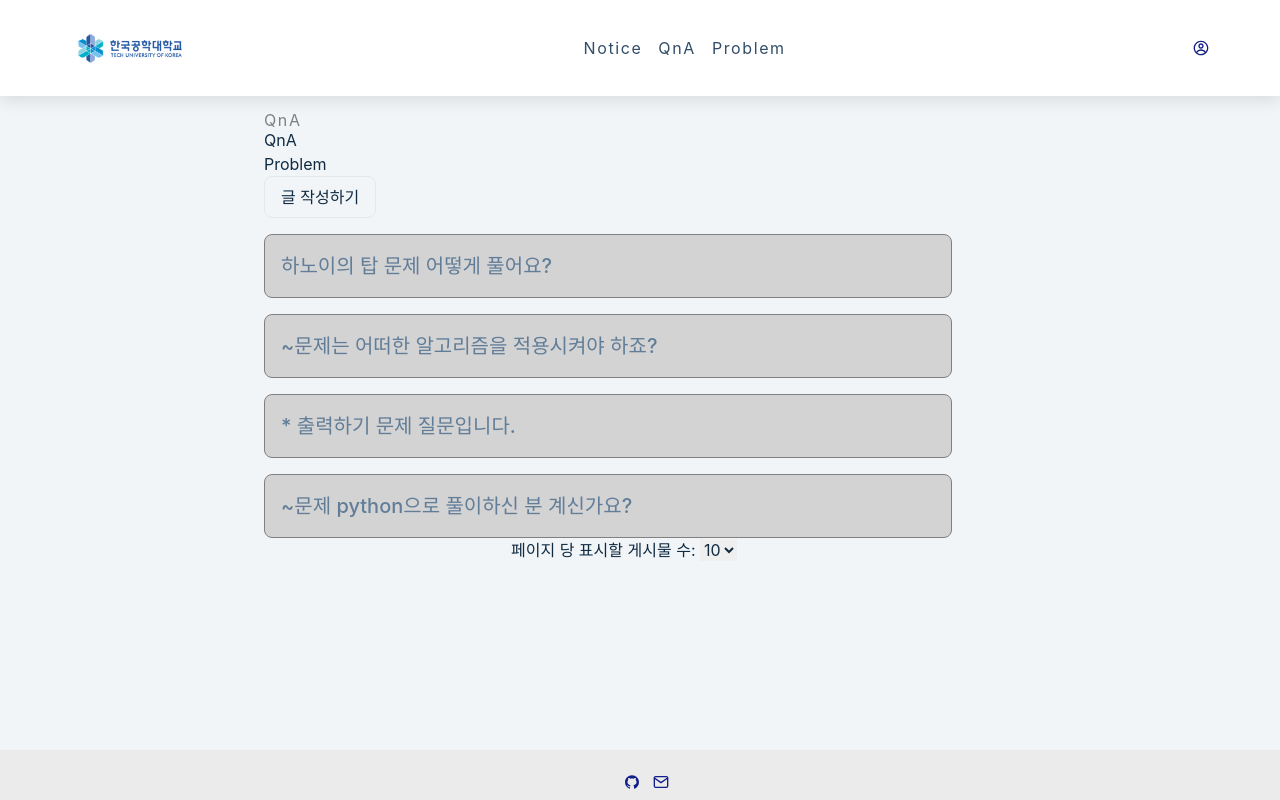
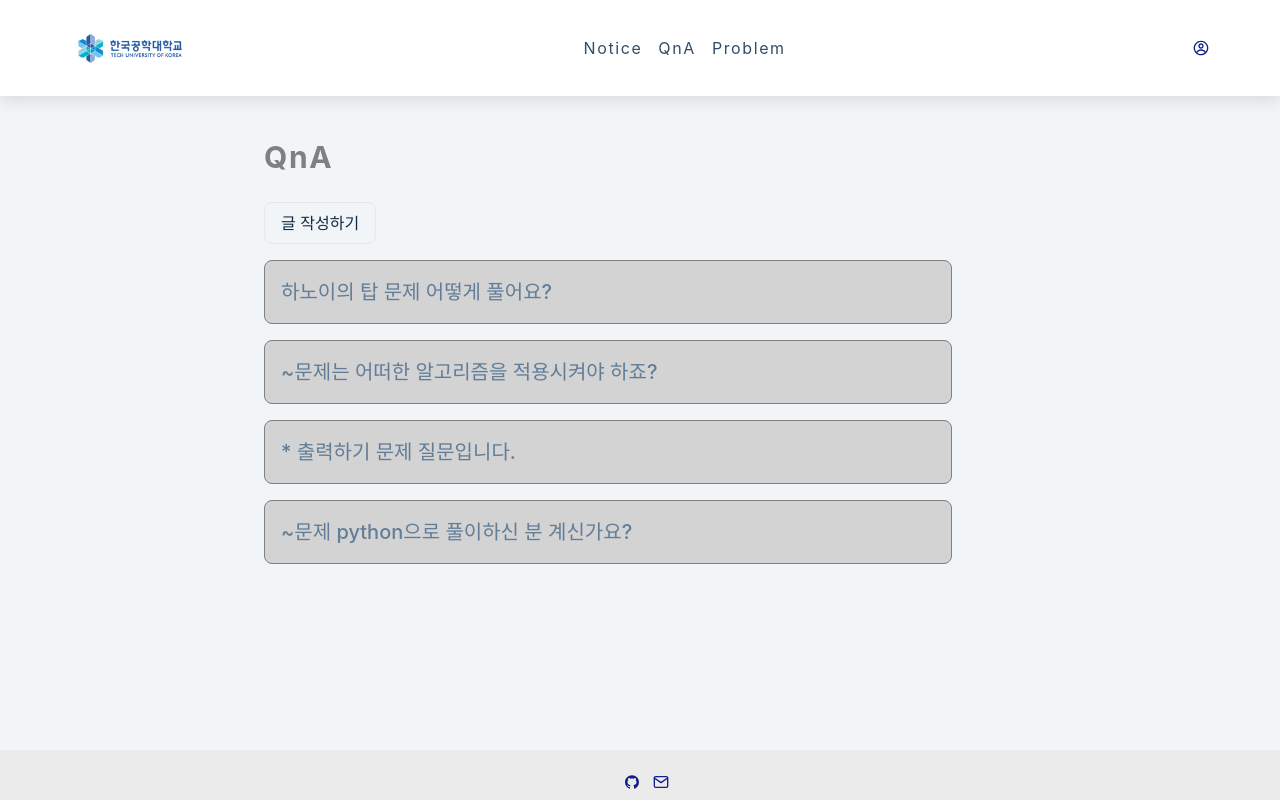
Before and after one commit to TUK-OJ-graduation-project/Frondend, a React (Create React App) app: page /qna in a window 1280 px wide. Built offline with nearby package versions, Linux system fonts and the light colour scheme.

Commit message:
[2023-04-25]

```diff
--- a/src/Pagination.jsx
+++ b/src/Pagination.jsx
@@ -27,11 +27,12 @@ function Pagination({ total, limit, page, setPage }) {
     </>
   );
 }
-
 const Nav = styled.nav`
+  /* width: 100%;
+  max-width: 720px; */
   display: flex;
   justify-content: center;
-  align-items: center;
+  /* align-items: center; */
   gap: 4px;
   margin: 16px;
 `;
--- a/src/component/list/CommunityListItem.js
+++ b/src/component/list/CommunityListItem.js
@@ -27,6 +27,9 @@ function CommunityListItem(props){
 
     return (
         <Wrapper onClick={onClick}>
+        <h1 style={{ color: "grey",  marginTop: 30, marginBottom: 30, fontSize: 30, fontWeight: "bold" }}>
+          QnA
+        </h1>
             <TitleText>{post.title}</TitleText>
         </Wrapper>
     );
--- a/src/component/list/Communitylist.js
+++ b/src/component/list/Communitylist.js
@@ -19,7 +19,9 @@ function Communitylist(props){
     const { posts, onClickItem } = props;
 
     return (
+
         <Wrapper>
+
         {posts.map((post, index) => {
             return (
                 <CommunityListItem
--- a/src/component/list/Problemlist.js
+++ b/src/component/list/Problemlist.js
@@ -1,6 +1,5 @@
 import React, { useState, useEffect, FaAngleDown } from "react";
 import axios from "axios";
-import styled from "styled-components";
 import { Link, useNavigate } from "react-router-dom";
 import CommonTable from "../table/CommonTable";
 import CommonTableColumn from "../table/CommonTableColumn";
@@ -8,10 +7,67 @@ import CommonTableRow from "../table/CommonTableRow";
 import ReactDOM from "react-dom";
 import "./Post.css";
 import problemdata from "../../problemdata";
+import styled from "styled-components";
 import Pagination from "../../Pagination";
 import PostList from "./Postlist";
 // import Pagination from 'react-js-pagination';
 
+// const Container = styled.div`
+//   width: 100%;
+//   max-width: 720px;
+//   align-content: center;
+//   & > * {
+//     :not(:last-child) {
+//       margin-bottom: 16px;
+//     }
+//   }
+// `;
+// const Wrapper = styled.div`
+//     width: calc(100% - 32px);
+//     padding: 16px;
+//     display: flex;
+//     flex-direction: column;
+//     align-items: flex-start;
+//     justify-content: center;
+//     border: 1px solid grey;
+//     border-radius: 8px;
+//     background: lightgrey;
+//     cursor: pointer;
+//     :hover {
+//         background: grey;
+//     }
+// `;
+
+// const Wrapper = styled.div`
+//     display: flex;
+//     flex-direction: column;
+//     align-items: flex-start;
+//     justify-content: center;
+
+//     & > * {
+//         :not(:last-child){
+//             margin-bottom: 16px;
+//         }
+//     }
+// `;
+
+const Wrapper = styled.div`
+  padding: 16px;
+  width: calc(100% - 32px);
+  display: flex;
+  flex-direction: column;
+  align-items: center;
+  justify-content: center;
+`;
+const Container = styled.div`
+  width: 100%;
+  max-width: 1000px;
+  & > * {
+    :not(:last-child) {
+      margin-bottom: 16px;
+    }
+  }
+`;
 const ProblemList = (props) => {
 
 
@@ -47,12 +103,14 @@ const ProblemList = (props) => {
   const [view, setView] = useState(false);
   const [selected, setSelected] = useState("");
  // const navigate = useNavigate();
+
   return (
     <>
-      {/* <Wrapper> */}
-
+      <Wrapper>
+      <Container>
       <div className="pagename">
-        <h1 style={{ color: "grey", marginLeft: 150, marginTop: 100 }}>
+        {/* <h1 style={{ color: "grey", marginLeft: 150, marginTop: 100 }}> */}
+        <h1 style={{ color: "grey",  marginTop: 30, marginBottom: 30, fontSize: 30, fontWeight: "bold" }}>
           PROBLEM LIST
         </h1>
       </div>
@@ -168,7 +226,8 @@ const ProblemList = (props) => {
           setPage={setPage}
         />
       </footer>
-      {/* </Wrapper> */}
+      </Container>
+      </Wrapper>
     </>
   );
 };
--- a/src/component/page/MainPage.js
+++ b/src/component/page/MainPage.js
@@ -46,22 +46,9 @@ function MainPage(props) {
   return (
     <Wrapper>
       <Container>
-        <div id="QnA" className="pagename">
-          <h1 style={{ color: "grey", float: "left" }}>QnA</h1>
-        </div>
-      </Container>
-      <Container>
-        <ol>
-          <li>
-            <a href="/MainPage">QnA</a>
-          </li>
-          {/* <li>
-                    <a href="/Community">Community</a>
-                    </li> */}
-          <li>
-            <a href="/Problemlist">Problem</a>
-          </li>
-        </ol>
+      <h1 style={{ color: "grey",  marginTop: 30, marginBottom: 30, fontSize: 30, fontWeight: "bold" }}>
+          QnA
+      </h1>
       </Container>
       <Container>
         <Button
@@ -73,11 +60,12 @@ function MainPage(props) {
         <PostList
           posts={data}
           onClickItem={(item) => {
+
             navigate(`/post/${item.id}`);
           }}
         />
       </Container>
-
+{/*
       <label>
         페이지 당 표시할 게시물 수:&nbsp;
         <select
@@ -90,8 +78,8 @@ function MainPage(props) {
           {/* <option value="15">15</option>
                 <option value="50">50</option>
                 <option value="100">100</option> */}
-        </select>
-      </label>
+        {/* </select> */}
+      {/* </label> */}
     </Wrapper>
   );
 }
--- a/src/component/page/PostViewPage.js
+++ b/src/component/page/PostViewPage.js
@@ -100,7 +100,9 @@ function PostViewPage(props) {
     <Wrapper>
       <Container>
         <div id="QnA" className="pagename">
-          <h1 style={{ color: "grey", float: "left" }}>QnA</h1>
+        <h1 style={{ color: "grey",  marginTop: 30, marginBottom: 30, fontSize: 30, fontWeight: "bold" }}>
+          QnA
+        </h1>
         </div>
       </Container>
       <Container>
```
Also changed, not shown: src/component/Comments.js (+21 -8 lines), src/component/list/Postlist.js (line endings or trailing spaces).
